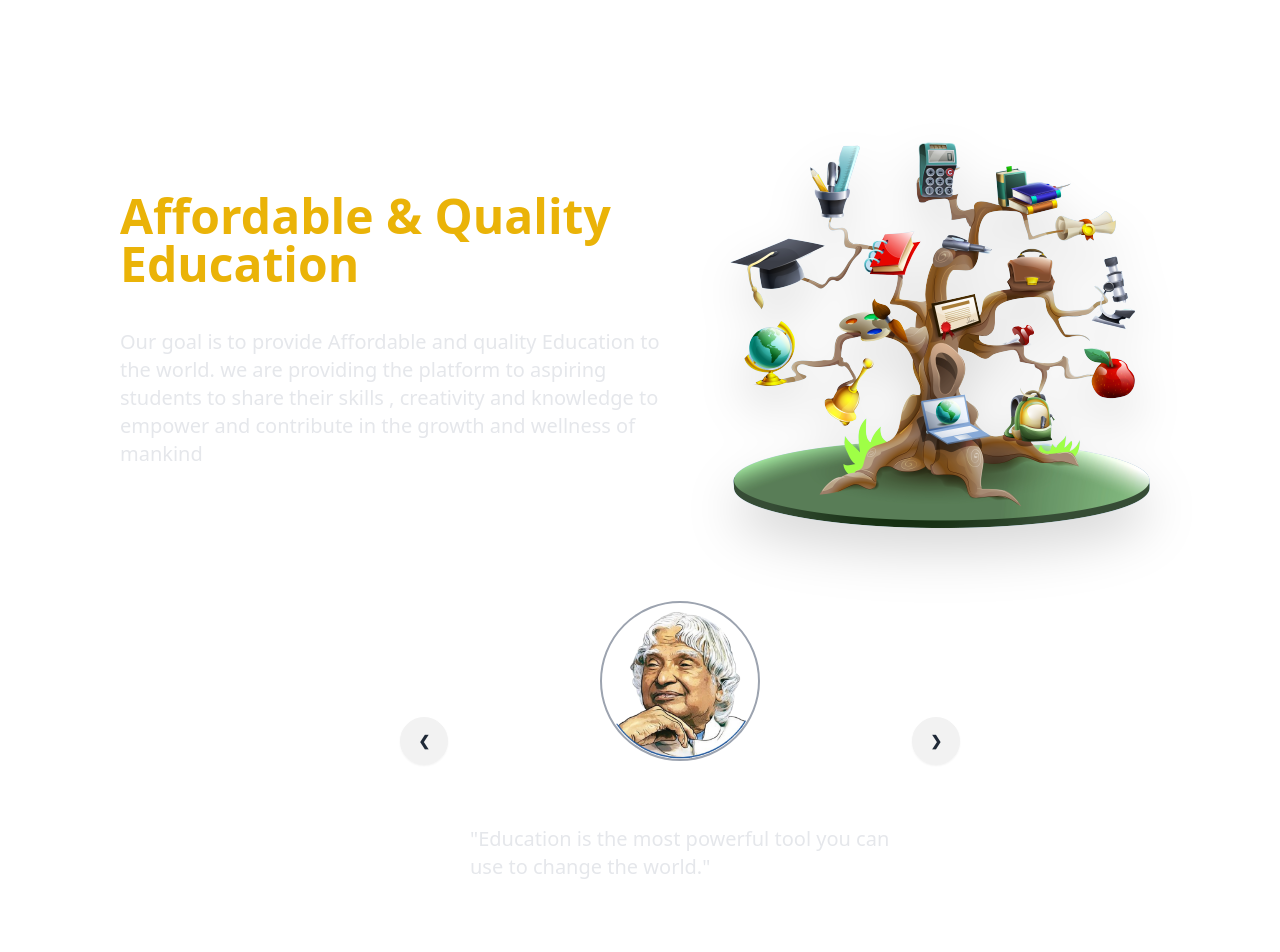
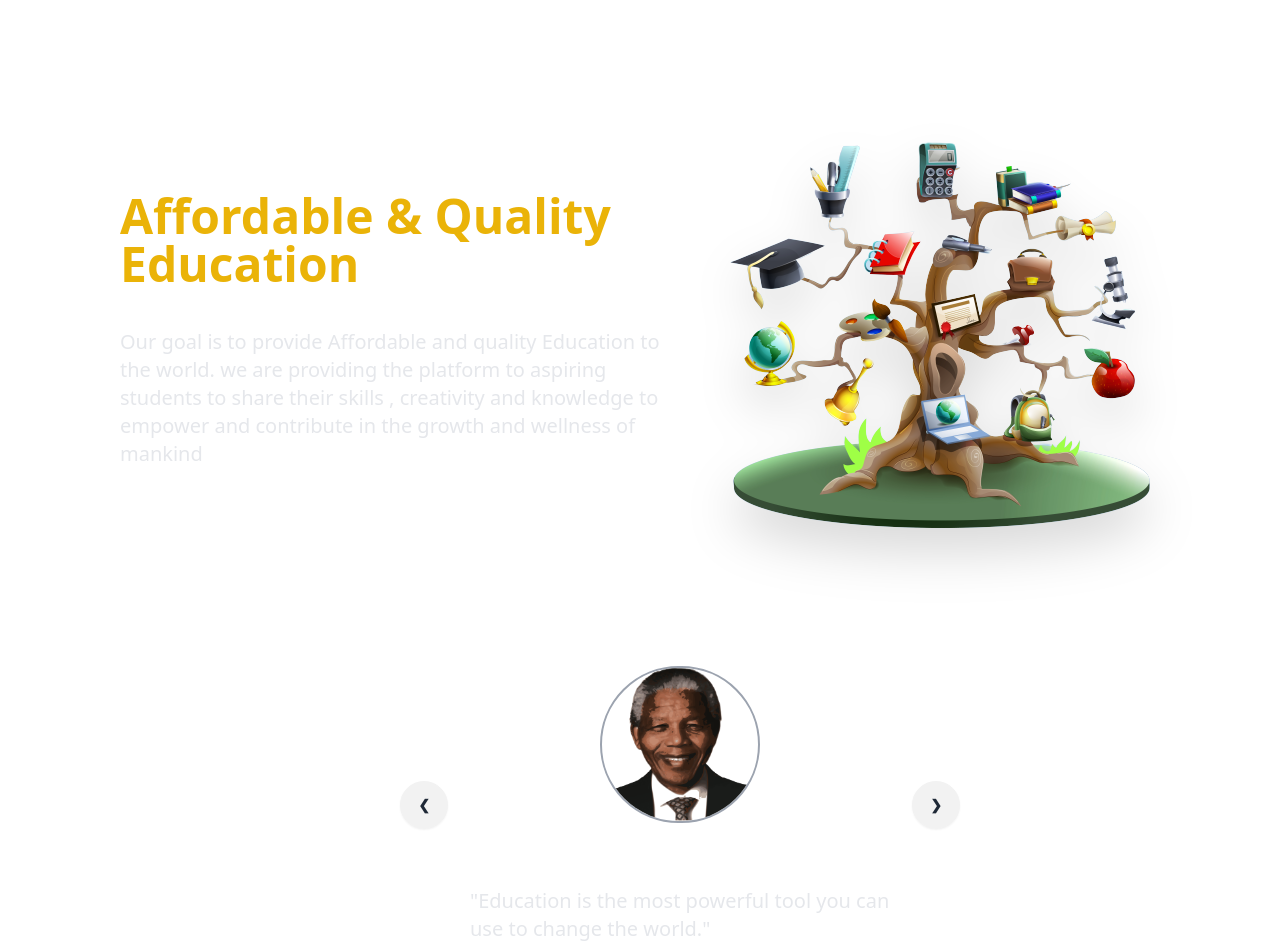
Before and after one commit to rohitg77/LMS, a React (Vite) app: page /about in a window 1280 px wide. Shown: the top 952 px of the page. Built offline with nearby package versions, Linux system fonts and the light colour scheme.

Commit message:
clean up about us page

```diff
--- /dev/null
+++ b/src/Components/CarouselSlide.jsx
@@ -0,0 +1,27 @@
+
+function CarouselSlide({image,title,description,slideNumber,totalSlide}) {
+  return (
+      <div id={`slide${slideNumber}`} className="carousel-item relative w-full">
+            <div className="flex flex-col items-center justify-center gap-4 px-[15%]">
+              <img
+                src={image}
+                className="w-40 rounded-full border-2 border-gray-400"
+              />
+              <h3 className="text-2xl font-semibold">{title}</h3>
+              <p className="text-xl text-gray-200">
+                {`"${description}"`}
+              </p>
+              <div className="absolute left-5 right-5 top-1/2 flex -translate-y-1/2 transform justify-between">
+                <a href={`#slide${(slideNumber==1 ? totalSlide:(slideNumber-1))}`} className="btn btn-circle">
+                  ❮
+                </a>
+                <a href={`#slide${(slideNumber)%totalSlide+1}`} className="btn btn-circle">
+                  ❯
+                </a>
+              </div>
+            </div>
+          </div>
+  )
+}
+
+export default CarouselSlide
--- a/src/Pages/AboutUs.jsx
+++ b/src/Pages/AboutUs.jsx
@@ -1,11 +1,6 @@
-import React from "react";
-
 import aboutMainImage from "../Assets/Images/aboutMainImage.png";
-import apj from "../Assets/Images/QuotesPersonalityImage/apj.png";
-import billGates from "../Assets/Images/QuotesPersonalityImage/billGates.png";
-import einstein from "../Assets/Images/QuotesPersonalityImage/einstein.png";
-import nelsonMandela from "../Assets/Images/QuotesPersonalityImage/nelsonMandela.png";
-import steveJobs from "../Assets/Images/QuotesPersonalityImage/steveJobs.png";
+import CarouselSlide from "../Components/CarouselSlide";
+import {celeb} from "../constants/CelebrityData"
 import HomeLayout from "../Layout/HomeLayout";
 function AboutUs() {
   return (
@@ -25,117 +20,25 @@ function AboutUs() {
           </section>
           <div className="w-1/2">
             <img
-                id="test1"
-                style={{
-                    filter: "drop-shadow(0px,10px,10px,rgb(0,0,0))",
-                }}
+              id="test1"
+              style={{
+                filter: "drop-shadow(0px,10px,10px,rgb(0,0,0))",
+              }}
               className="drop-shadow-2xl"
               src={aboutMainImage}
               alt="aboutMainImage"
             />
           </div>
         </div>
-        <div className="carousel w-1/2 m-auto">
-          <div id="slide1" className="carousel-item relative w-full">
-            <div className="flex flex-col items-center justify-center gap-4 px-[15%]">
-              <img
-                src={apj}
-                className="w-40 rounded-full border-2 border-gray-400"
+        <div className="carousel w-1/2 m-auto my-16">
+          {celeb &&
+            celeb.map(cele => (
+              <CarouselSlide
+                {...cele}
+                key={cele.slideNumber}
+                totalSlide={celeb.length}
               />
-              <h3 className="text-2xl font-semibold">Nelson Mandela</h3>
-              <p className="text-xl text-gray-200">
-                {'"Education is the most powerful tool you can use to change the world."'}
-              </p>
-              <div className="absolute left-5 right-5 top-1/2 flex -translate-y-1/2 transform justify-between">
-                <a href="#slide5" className="btn btn-circle">
-                  ❮
-                </a>
-                <a href="#slide2" className="btn btn-circle">
-                  ❯
-                </a>
-              </div>
-            </div>
-          </div>
-          <div id="slide2" className="carousel-item relative w-full">
-            <div className="flex flex-col items-center justify-center gap-4 px-[15%]">
-              <img
-                src={einstein}
-                className="w-40 rounded-full border-2 border-gray-400"
-              />
-              <h3 className="text-2xl font-semibold">Albert Einstein</h3>
-              <p className="text-xl text-gray-200">
-                {'"Education is not the learning of facts, but the training of the mind to think."'}
-              </p>
-              <div className="absolute left-5 right-5 top-1/2 flex -translate-y-1/2 transform justify-between">
-                <a href="#slide1" className="btn btn-circle">
-                  ❮
-                </a>
-                <a href="#slide3" className="btn btn-circle">
-                  ❯
-                </a>
-              </div>
-            </div>
-          </div>
-          <div id="slide3" className="carousel-item relative w-full">
-            <div className="flex flex-col items-center justify-center gap-4 px-[15%]">
-              <img
-                src={steveJobs}
-                className="w-40 rounded-full border-2 border-gray-400"
-              />
-              <h3 className="text-2xl font-semibold">Steve Jobs</h3>
-              <p className="text-xl text-gray-200">
-                {'"Innovation distinguishes between a leader and a follower."'}
-              </p>
-              <div className="absolute left-5 right-5 top-1/2 flex -translate-y-1/2 transform justify-between">
-                <a href="#slide2" className="btn btn-circle">
-                  ❮
-                </a>
-                <a href="#slide4" className="btn btn-circle">
-                  ❯
-                </a>
-              </div>
-            </div>
-          </div>
-          <div id="slide4" className="carousel-item relative w-full">
-            <div className="flex flex-col items-center justify-center gap-4 px-[15%]">
-              <img
-                src={billGates}
-                className="w-40 rounded-full border-2 border-gray-400"
-              />
-              <h3 className="text-2xl font-semibold">Bill Gates</h3>
-              <p className="text-xl text-gray-200">
-                {'"Technology is just a tool. In terms of getting the kids working together and motivating them, the teacher is the most important."'}
-              </p>
-              <div className="absolute left-5 right-5 top-1/2 flex -translate-y-1/2 transform justify-between">
-                <a href="#slide3" className="btn btn-circle">
-                  ❮
-                </a>
-                <a href="#slide5" className="btn btn-circle">
-                  ❯
-                </a>
-              </div>
-            </div>
-          </div>
-          <div id="slide5" className="carousel-item relative w-full">
-            <div className="flex flex-col items-center justify-center gap-4 px-[15%]">
-              <img
-                src={nelsonMandela}
-                className="w-40 rounded-full border-2 border-gray-400"
-              />
-               <h3 className="text-2xl font-semibold">Nelson Mandela</h3>
-              <p className="text-xl text-gray-200">
-                {'"Education is the most powerful tool you can use to change the world."'}
-              </p>
-              <div className="absolute left-5 right-5 top-1/2 flex -translate-y-1/2 transform justify-between">
-                <a href="#slide4" className="btn btn-circle">
-                  ❮
-                </a>
-                <a href="#slide1" className="btn btn-circle">
-                  ❯
-                </a>
-              </div>
-            </div>
-          </div>
+            ))}
         </div>
       </div>
     </HomeLayout>
--- /dev/null
+++ b/src/constants/CelebrityData.js
@@ -0,0 +1,42 @@
+import apj from "../Assets/Images/QuotesPersonalityImage/apj.png";
+import billGates from "../Assets/Images/QuotesPersonalityImage/billGates.png";
+import einstein from "../Assets/Images/QuotesPersonalityImage/einstein.png";
+import nelsonMandela from "../Assets/Images/QuotesPersonalityImage/nelsonMandela.png";
+import steveJobs from "../Assets/Images/QuotesPersonalityImage/steveJobs.png";
+
+export const celeb = [
+    {
+      title: "Nelson Mandela",
+      description:
+        "Education is the most powerful tool you can use to change the world.",
+      image: nelsonMandela,
+      slideNumber: 1,
+    },
+    {
+      title: "A. P. J. Abdul Kalam",
+      description:
+        "Learning gives creativity, creativity leads to thinking, thinking provides knowledge, knowledge makes you great.",
+      image: apj,
+      slideNumber: 2,
+    },
+    {
+      title: "Albert Einstein",
+      description:
+        "Education is not the learning of facts, but the training of the mind to think.",
+      image: einstein,
+      slideNumber: 3,
+    },
+    {
+      title: "Steve Jobs",
+      description: "Innovation distinguishes between a leader and a follower.",
+      image: steveJobs,
+      slideNumber: 4,
+    },
+    {
+      title: "Bill Gates",
+      description:
+        "Technology is just a tool. In terms of getting the kids working together and motivating them, the teacher is the most important.",
+      image: billGates,
+      slideNumber: 5,
+    },
+  ];
```
